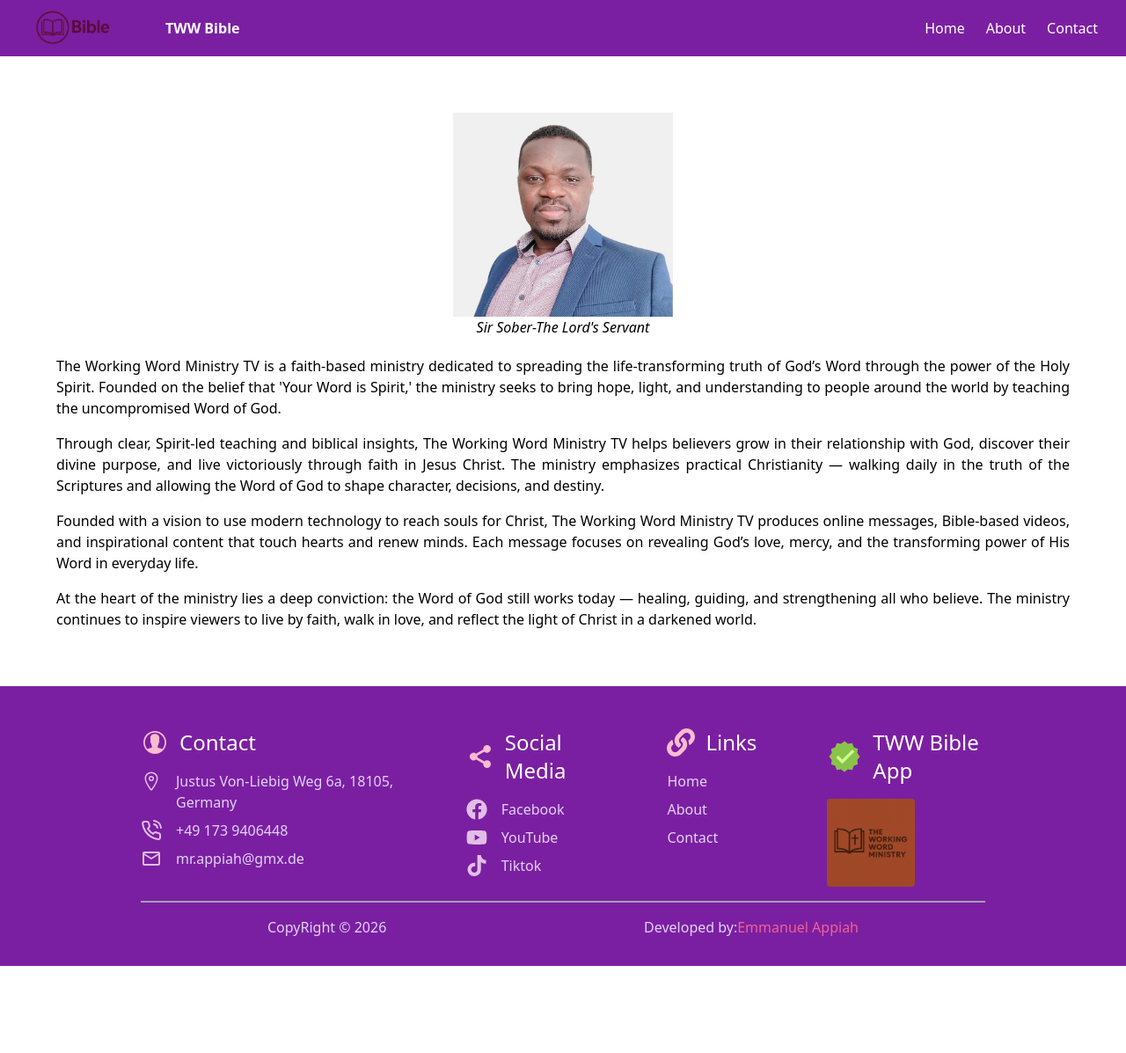
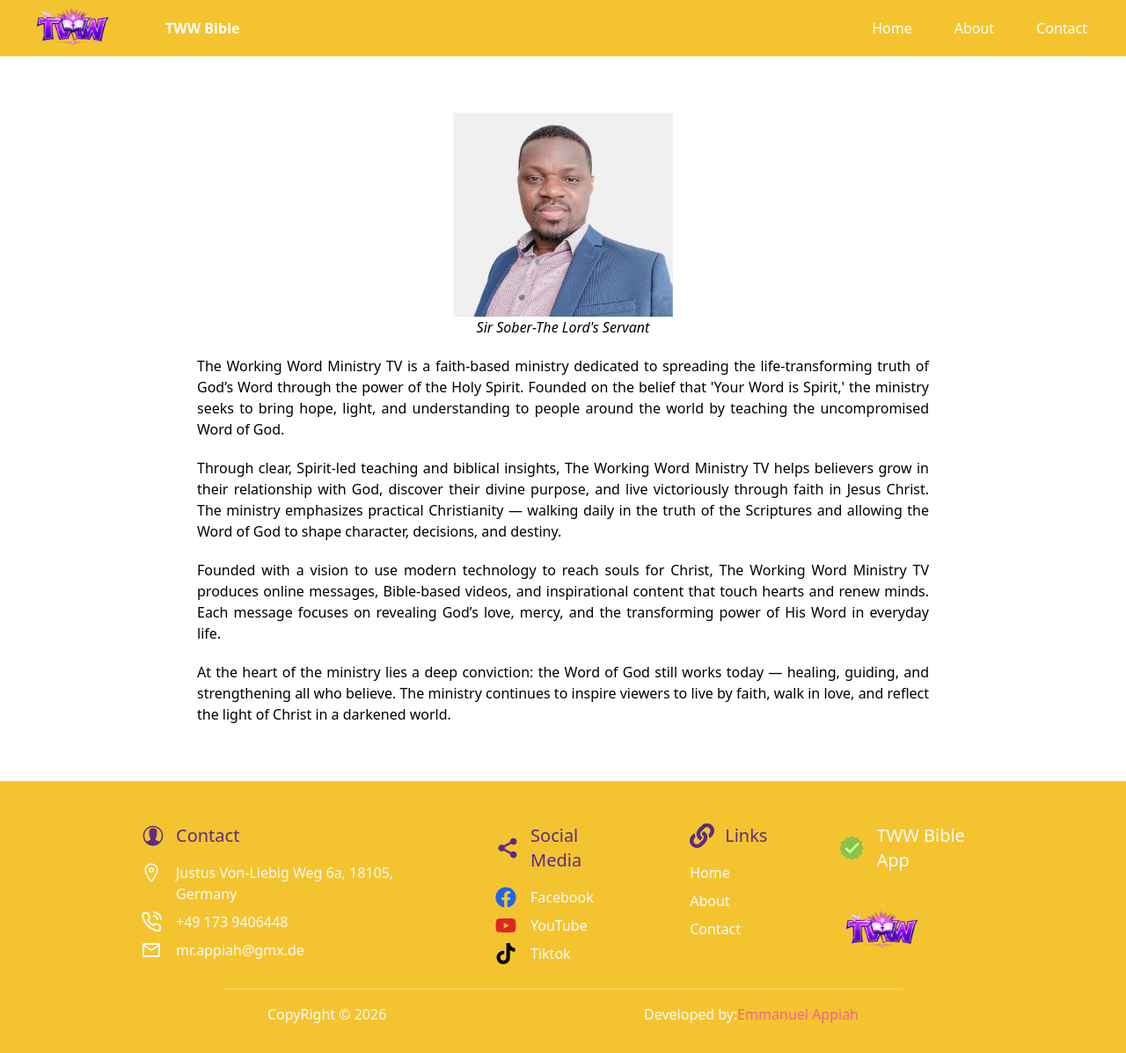
Before and after one commit to KingSober-lab/twwBible, a Next.js app: page /about in a window 1280 px wide. Shown: the whole page at 88% size. Before the commit the page ends 1098 px from the top, so only its background shows below. Built offline with nearby package versions, Linux system fonts and the light colour scheme; no server answers.

Commit message:
Fix dynamic metadata and page structure

```diff
--- a/app/_components/FontSlide.js
+++ b/app/_components/FontSlide.js
@@ -7,7 +7,7 @@ export default function FontSlider({ fontSize, setFontSize }) {
         <label className="font-semibold">Font Size: {fontSize}</label>
         <input
           type="range"
-          min="20"
+          min="16"
           max="40"
           value={fontSize}
           onChange={(e) => setFontSize(e.target.value)}
--- a/app/_components/Footer.js
+++ b/app/_components/Footer.js
@@ -15,7 +15,7 @@ function Footer() {
   const currYear = toDay.getFullYear();
   console.log(currYear);
   return (
-    <div className="   bg-[#7b1fa2]">
+    <div className="  bg-[#F4C430]">
       <div className=" pb-5 lg:hidden flex pt-[1rem]">
         <div className="w-32 h-[2px] bg-[white] mx-auto my-6"></div>
         <div>
@@ -26,7 +26,7 @@ function Footer() {
               rel="noopener noreferrer"
               className="p-1 hover:scale-110 transition-transform"
             >
-              <FaFacebook className="text-[#e1bee7] hover:text-blue-600 w-5 h-5" />
+              <FaFacebook className="text-[#5B2C83] hover:text-blue-600 w-5 h-5" />
             </Link>
 
             <Link
@@ -35,7 +35,7 @@ function Footer() {
               rel="noopener noreferrer"
               className="p-1 hover:scale-110 transition-transform"
             >
-              <FaYoutube className="text-[#e1bee7] hover:text-red-600 w-5 h-5" />
+              <FaYoutube className="text-[#512da8] hover:text-red-600 w-5 h-5" />
             </Link>
 
             <Link
@@ -44,7 +44,7 @@ function Footer() {
               rel="noopener noreferrer"
               className="p-1 hover:scale-110 transition-transform"
             >
-              <FaTiktok className="text-[#e1bee7] hover:text-black w-5 h-5" />
+              <FaTiktok className=" text-[#5B2C83] hover:text-black w-5 h-5" />
             </Link>
           </div>
 
@@ -64,38 +64,40 @@ function Footer() {
           <div>
             <div className="flex py-4 items-center">
               <span>
-                <IoIosContact className="text-[#F8BBD0] w-8 h-8" />
+                <IoIosContact className="text-[#5B2C83] w-7 h-7" />
               </span>
-              <h1 className="pl-3 text-2xl text-[#FFFFFF]">Contact</h1>
+              <h1 className="pl-3 text-xl text-[#5B2C83]">Contact</h1>
             </div>
             <div className=" pb-2 flex">
               <span>
-                <IoLocationOutline className="text-[#e1bee7] w-6 h-6" />
+                <IoLocationOutline className="text-[#F9FAFB] w-6 h-6" />
               </span>
-              <p className="pl-4 ">Justus Von-Liebig Weg 6a, 18105, Germany</p>
+              <p className="pl-4 text-[#F9FAFB]">
+                Justus Von-Liebig Weg 6a, 18105, Germany
+              </p>
             </div>
 
             <div className="pb-2 flex">
               <span>
-                <FiPhoneCall className="text-[#e1bee7] w-6 h-6" />
+                <FiPhoneCall className="text-[#F9FAFB] w-6 h-6" />
               </span>
-              <p className="pl-4">+49 173 9406448</p>
+              <p className="pl-4 text-[#F9FAFB]">+49 173 9406448</p>
             </div>
 
             <div className="flex">
               <span>
-                <MdOutlineMail className="text-[#e1bee7] w-6 h-6" />
+                <MdOutlineMail className="text-[#F9FAFB] w-6 h-6" />
               </span>
-              <p className="pl-4">mr.appiah@gmx.de</p>
+              <p className="pl-4 text-[#F9FAFB]">mr.appiah@gmx.de</p>
             </div>
           </div>
 
           <div>
             <div className="flex py-4 items-center">
               <span>
-                <IoShareSocialSharp className="text-[#F8BBD0] w-8 h-8" />
+                <IoShareSocialSharp className="text-[#5B2C83]  w-7 h-7" />
               </span>
-              <h1 className="pl-3 text-2xl text-[#FFFFFF]">Social Media</h1>
+              <h1 className="pl-3 text-xl text-[#5B2C83]">Social Media</h1>
             </div>
 
             <Link
@@ -104,8 +106,8 @@ function Footer() {
               rel=""
               className="pb-2 flex hover:scale-110 transition-transform"
             >
-              <FaFacebook className="text-[#e1bee7] hover:text-blue-600 w-6 h-6" />
-              <span className="pl-4">Facebook</span>
+              <FaFacebook className="text-blue-600 hover:text-blue-600 w-6 h-6" />
+              <span className="pl-4 text-[#F9FAFB]">Facebook</span>
             </Link>
 
             <Link
@@ -114,8 +116,8 @@ function Footer() {
               rel=""
               className="pb-2 flex hover:scale-110 transition-transform"
             >
-              <FaYoutube className="text-[#e1bee7] hover:text-red-600 w-6 h-6" />
-              <span className="pl-4">YouTube</span>
+              <FaYoutube className="text-red-600 hover:text-red-600 w-6 h-6" />
+              <span className="pl-4 text-[#F9FAFB]">YouTube</span>
             </Link>
 
             <Link
@@ -124,25 +126,34 @@ function Footer() {
               rel=""
               className="flex hover:scale-110 transition-transform"
             >
-              <FaTiktok className="text-[#e1bee7] hover:text-black w-6 h-6" />
-              <span className="pl-4">Tiktok</span>
+              <FaTiktok className="text-black hover:text-black w-6 h-6" />
+              <span className="pl-4 text-[#F9FAFB]">Tiktok</span>
             </Link>
           </div>
           <div>
             <div className="flex items-center py-4">
               <span>
-                <FaLink className="text-[#F8BBD0] w-8 h-8" />
+                <FaLink className="text-[#5B2C83]  w-7 h-7" />
               </span>
-              <h1 className="pl-3 text-2xl text-[#FFFFFF]">Links</h1>
+              <h1 className="pl-3 text-xl text-[#5B2C83]">Links</h1>
             </div>
             <div className="flex flex-col">
-              <Link href="/" className="pb-2 hover:text-gray-200">
+              <Link
+                href="/"
+                className="pb-2 text-[#F9FAFB] hover:text-gray-200"
+              >
                 Home
               </Link>
-              <Link href="/about" className="pb-2 hover:text-gray-200">
+              <Link
+                href="/about"
+                className="pb-2 text-[#F9FAFB] hover:text-gray-200"
+              >
                 About
               </Link>
-              <Link href="/contact" className="hover:text-gray-200 ">
+              <Link
+                href="/contact"
+                className="text-[#F9FAFB] hover:text-gray-200 "
+              >
                 Contact
               </Link>
             </div>
@@ -150,28 +161,32 @@ function Footer() {
           <div>
             <div className="flex py-4 items-center">
               <span>
-                <FcApproval className="w-10 h-10" />
+                <FcApproval className="w-8 h-8" />
               </span>
-              <h1 className="pl-3 text-2xl text-[#FFFFFF]">TWW Bible App</h1>
+              <h1 className="pl-3 text-xl text-[#F9FAFB]">TWW Bible App</h1>
             </div>
             <Image
-              alt="The Working Word Ministry logo"
-              src="/app.PNG"
+              alt="logo"
+              src="/logo.png"
               className="rounded"
               width={100}
               height={50}
+              placeholder="blur"
+              blurDataURL="/logo.png"
             />
           </div>
         </div>
       </div>
       <div className="lg:mx-[10rem] hidden lg:block">
-        <hr className=" min-w-full border  border-gray-400" />
+        <div className="mx-[5.9rem]">
+          <hr className="w-full  border-gray-300" />
+        </div>
         <div className="flex justify-between px-[9rem] pt-4 pb-8 text-[#ded3f3]">
           <div>
-            <p>CopyRight &copy; {currYear} </p>
+            <p className="text-[#F9FAFB]">CopyRight &copy; {currYear} </p>
           </div>
           <div>
-            <p>
+            <p className="text-[#F9FAFB]">
               Developed by:
               <span className="text-[#f06292]">Emmanuel Appiah</span>
             </p>
--- a/app/_components/Navigation.js
+++ b/app/_components/Navigation.js
@@ -10,24 +10,36 @@ function Navigation() {
   const { resetAll } = useBibleState();
 
   return (
-    <nav className="bg-[#7b1fa2] text-white">
+    <nav className="bg-[#F4C430] text-white">
       <div className="max-w-7xl mx-auto px-4 sm:px-6 lg:px-8">
         <div className="flex justify-between items-center h-16">
           {/* Logo */}
           <div className="flex  justify-items-end items-center   font-bold">
-            <Image alt="logo" src="/logo.png " width={100} height={100} />
+            <Link onClick={resetAll} href="/">
+              <Image alt="logo" src="/logo.png " width={100} height={100} />
+            </Link>
             <p className="  p-[3.5rem]">TWW Bible</p>
           </div>
 
           {/*Desktop Links */}
           <div className="hidden md:flex space-x-6">
-            <Link href="/" className="hover:text-gray-200" onClick={resetAll}>
+            <Link
+              href="/"
+              className=" px-3 rounded-sm focus:bg-[#F4D98A] hover:text-gray-200"
+              onClick={resetAll}
+            >
               Home
             </Link>
-            <Link href="/about" className="hover:text-gray-200">
+            <Link
+              href="/about"
+              className="px-3 rounded-sm focus:bg-[#F4D98A] hover:text-gray-200"
+            >
               About
             </Link>
-            <Link href="/contact" className="hover:text-gray-200">
+            <Link
+              href="/contact"
+              className=" px-3 rounded-sm focus:bg-[#F4D98A] hover:text-gray-200"
+            >
               Contact
             </Link>
           </div>
@@ -47,12 +59,8 @@ function Navigation() {
 
       {/* Mobile Menu */}
       {isOpen && (
-        <div className=" md:hidden bg-[#4a148c]">
-          <Link
-            onClick={resetAll}
-            href="/"
-            className="block px-4 py-2 focus:bg-[#9575CD]"
-          >
+        <div className=" md:hidden bg-[#9575CD]">
+          <Link onClick={resetAll} href="/" className="block px-4 py-2">
             Home
           </Link>
           <Link href="/about" className="block px-4 py-2 focus:bg-[#9575CD]">
--- a/app/_components/ReadFullChapter.js
+++ b/app/_components/ReadFullChapter.js
@@ -1,6 +1,7 @@
 "use client";
 import { useEffect, useState } from "react";
 import italicizeInsideParentheses from "./TextFormat";
+import LoadingSpinner from "./Spinner";
 
 export default function ChapterReader({ book, chapter }) {
   const [verses, setVerses] = useState([]);
@@ -16,7 +17,7 @@ export default function ChapterReader({ book, chapter }) {
       .finally(() => setLoading(false));
   }, [book, chapter]);
 
-  if (loading) return <p>Loading...</p>;
+  if (loading) return <LoadingSpinner size={50} />;
   if (!verses) return <p>Verse data not found.</p>;
 
   return (
--- /dev/null
+++ b/app/_components/Spinner.js
@@ -0,0 +1,12 @@
+"use client";
+
+export default function LoadingSpinner({ size }) {
+  return (
+    <div className="flex items-center justify-center">
+      <div
+        className="animate-spin rounded-full border-4 border-gray-300 border-t-blue-600"
+        style={{ width: size, height: size }}
+      />
+    </div>
+  );
+}
--- a/app/about/page.js
+++ b/app/about/page.js
@@ -17,7 +17,7 @@ export default function Page() {
         <div className="text-center mb-5 italic">
           Sir Sober-The Lord&apos;s Servant
         </div>
-        <div className="text-justify space-y-4">
+        <div className="lg:px-[10rem] text-justify space-y-5">
           <p>
             The Working Word Ministry TV is a faith-based ministry dedicated to
             spreading the life-transforming truth of God’s Word through the
--- a/app/layout.js
+++ b/app/layout.js
@@ -1,7 +1,11 @@
 export const metadata = {
-  title: "Next.js",
-  description: "Generated by Next.js",
+  title: {
+    default: "The Working Word Bible",
+    template: "%s | The Working Word Bible",
+  },
+  description: "Read and study the Holy Bible",
 };
+
 import Footer from "./_components/Footer";
 import Header from "./_components/Header";
 import { BibleProvider } from "./_components/StateProvder";
```
Also changed, not shown: app/page.js (+4 -9 lines), public/logo.png.
